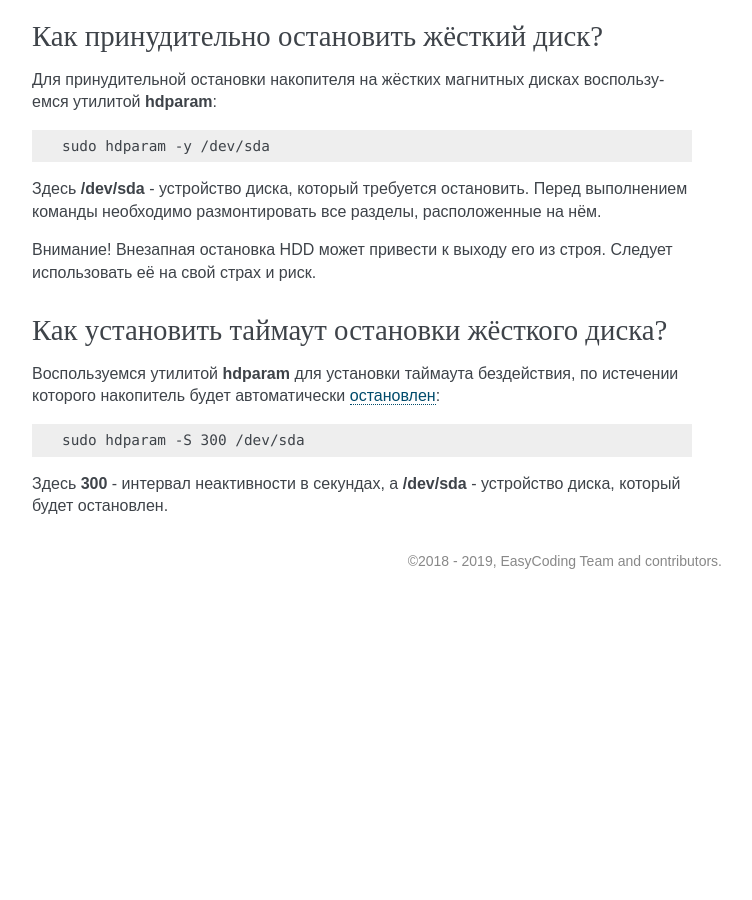
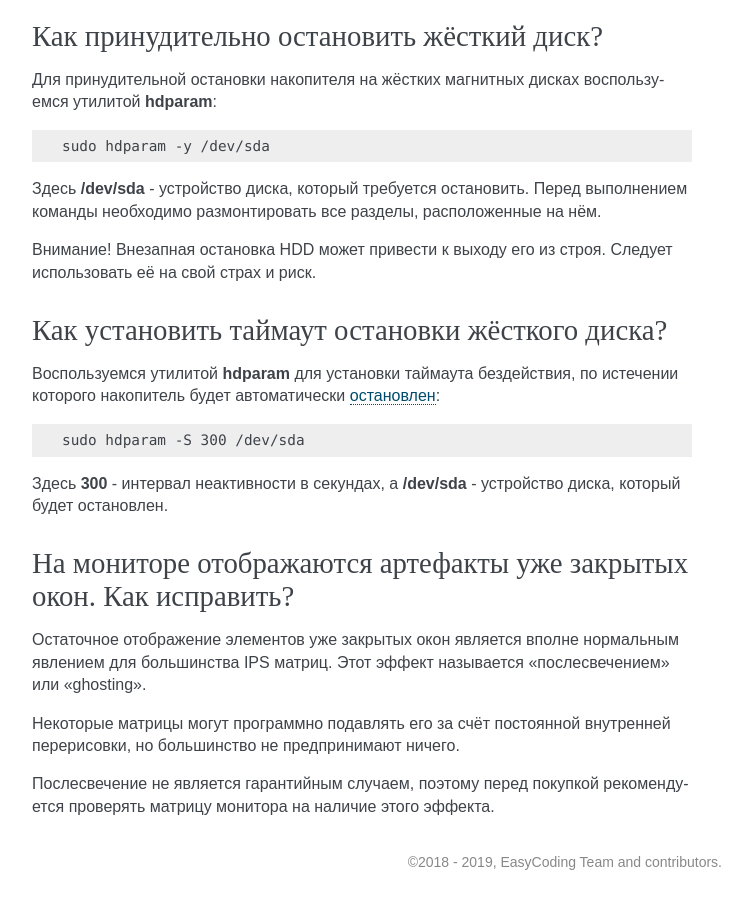
Before and after one commit to RussianFedora/FAQ, a Sphinx documentation site: the page built from source/hardware.rst, in a window 1280 px wide and 900 px high, scrolled down 17050 px. Shown: the whole window, without its empty margins (388-1140 px from the left). Built offline with Sphinx 7.4.7, drawn with Linux system fonts in a browser that asks for light colours; before the commit the page ends 17649 px from its top, so only the background shows below that; some of the changed text lies outside the part shown.

Commit message:
Added question about ghosting on IPS displays.

```diff
--- a/source/hardware.rst
+++ b/source/hardware.rst
@@ -968,3 +968,15 @@ ICC профиль можно получить либо на сайте прои
     sudo hdparam -S 300 /dev/sda
 
 Здесь **300** - интервал неактивности в секундах, а **/dev/sda** - устройство диска, который будет остановлен.
+
+.. index:: monitor, laptop, ghosting, ips
+.. _ips-ghosting:
+
+На мониторе отображаются артефакты уже закрытых окон. Как исправить?
+=======================================================================
+
+Остаточное отображение элементов уже закрытых окон является вполне нормальным явлением для большинства IPS матриц. Этот эффект называется "послесвечением" или "ghosting".
+
+Некоторые матрицы могут программно подавлять его за счёт постоянной внутренней перерисовки, но большинство не предпринимают ничего.
+
+Послесвечение не является гарантийным случаем, поэтому перед покупкой рекомендуется проверять матрицу монитора на наличие этого эффекта.
```
